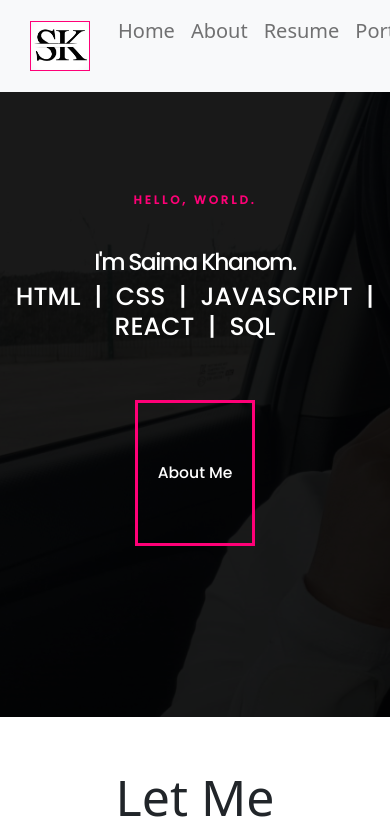
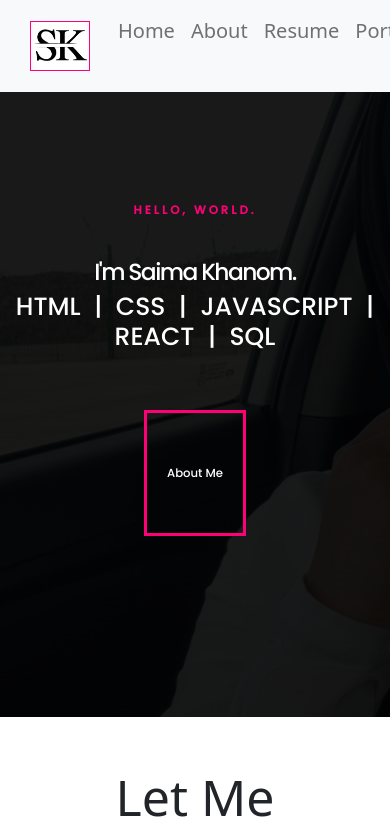
Before and after one commit to saimakhanom/saimas-website, a React (Create React App) app: page /about in a window 390 px wide. Shown: the top 836 px of the page. Built offline with nearby package versions, Linux system fonts and the light colour scheme.

Commit message:
media query test

```diff
--- a/src/Home/home.css
+++ b/src/Home/home.css
@@ -1,5 +1,27 @@
 @import url('https://fonts.googleapis.com/css2?family=Poppins:wght@500&display=swap');
 @import url('https://fonts.googleapis.com/css2?family=Roboto:wght@300&display=swap');
+
+
+@media only screen and (max-width: 480px) {
+  .page-heading {
+    font-size: 20px;
+  }
+}
+
+
+
+
+
+
+
+
+
+
+
+
+
+
+
 
 
 .content {
@@ -23,12 +45,12 @@
   font-family: 'Poppins', sans-serif;
   color: white;
   padding: 40px;
-  font-size: 4vw;
+  font-size: 3vw;
   background-color: rgba(201, 200, 200, 0);
   border: 3px solid #FF0077;
   text-align: center;
   margin-top: 50px;
-  padding: 20px 20px;
+  padding: 10px 20px;
 
 }
 
```
